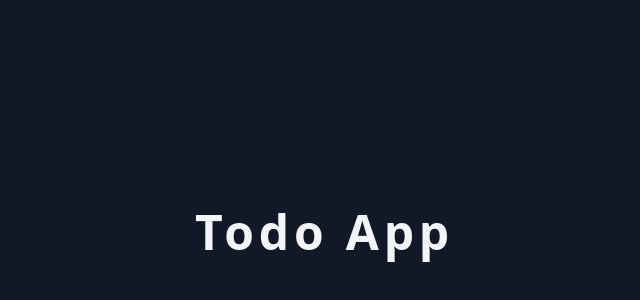
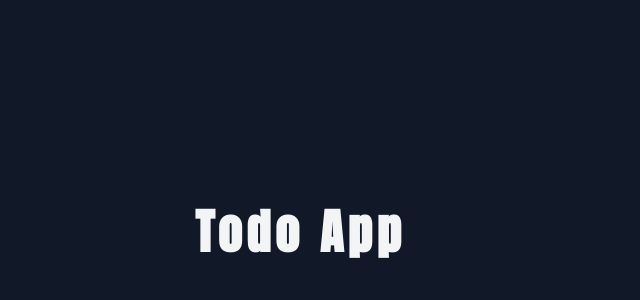
Before and after one commit to crslarez/todo-app, a React (Create React App) app: page / in a window 1280 px wide. Shown: the part 168-468 px from the top of the page, without its empty margins (157-797 px from the left). Built offline with nearby package versions, Linux system fonts and the light colour scheme.

Commit message:
Feat: google fonts, anton & inter

```diff
--- a/public/index.html
+++ b/public/index.html
@@ -24,6 +24,9 @@
       work correctly both with client-side routing and a non-root public URL.
       Learn how to configure a non-root public URL by running `npm run build`.
     -->
+    <link rel="preconnect" href="https://fonts.googleapis.com">
+    <link rel="preconnect" href="https://fonts.gstatic.com" crossorigin>
+    <link href="https://fonts.googleapis.com/css2?family=Anton&family=Inter&display=swap" rel="stylesheet">
     <title>React App</title>
   </head>
   <body>
--- a/tailwind.config.js
+++ b/tailwind.config.js
@@ -1,10 +1,13 @@
 /** @type {import('tailwindcss').Config} */
 module.exports = {
-  content: [
-    "./src/**/*.{js,jsx,ts,tsx}",
-  ],
+  content: ["./src/**/*.{js,jsx,ts,tsx}"],
   theme: {
-    extend: {},
+    extend: {
+      fontFamily: {
+        anton: "'Anton', serif",
+        inter: "'Inter', serif",
+      }
+    },
   },
   plugins: [],
-}
+};
```
